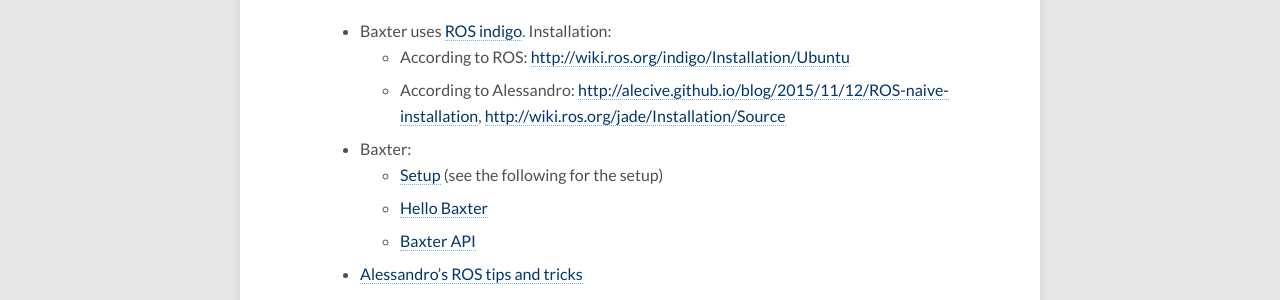
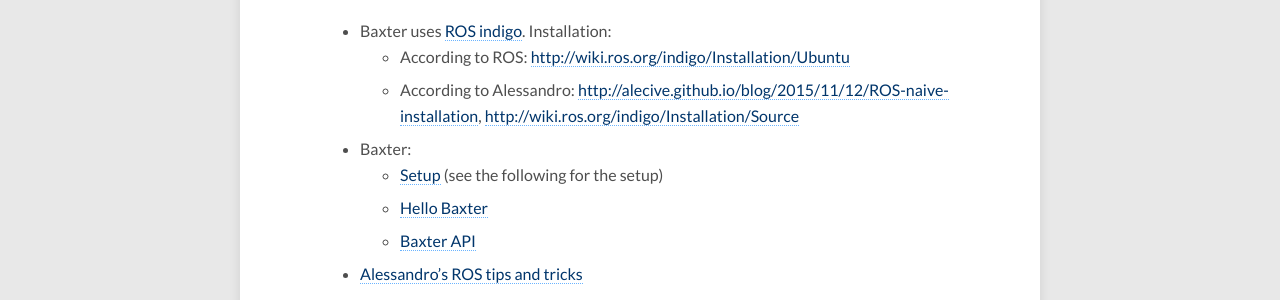
Before and after one commit to ScazLab/ScazLab.github.io, a Jekyll site: the page built from _posts/2015-02-19-Baxter-cheat-sheet.md, in a window 1280 px wide and 900 px high, scrolled down 812 px. Shown: the part 154-454 px from the top of the window. Built offline with Jekyll 4.4.1, drawn with Linux system fonts in a browser that asks for light colours; nearby versions of some CDN libraries; comment, search, counter and statistics services are not loaded; some of the changed lines change nothing that is shown.

Commit message:
Little fix

```diff
--- a/_posts/2015-02-19-Baxter-cheat-sheet.md
+++ b/_posts/2015-02-19-Baxter-cheat-sheet.md
@@ -14,7 +14,7 @@
 
 - Baxter uses [ROS indigo](http://wiki.ros.org/indigo). Installation:
   - According to ROS: <http://wiki.ros.org/indigo/Installation/Ubuntu>
-  - According to Alessandro: <http://alecive.github.io/blog/2015/11/12/ROS-naive-installation>, <http://wiki.ros.org/jade/Installation/Source>
+  - According to Alessandro: <http://alecive.github.io/blog/2015/11/12/ROS-naive-installation>, <http://wiki.ros.org/indigo/Installation/Source>
 - Baxter:
   - [Setup](http://sdk.rethinkrobotics.com/wiki/Workstation_Setup) (see the following for the setup)
   - [Hello Baxter](http://sdk.rethinkrobotics.com/wiki/Hello_Baxter)
```
